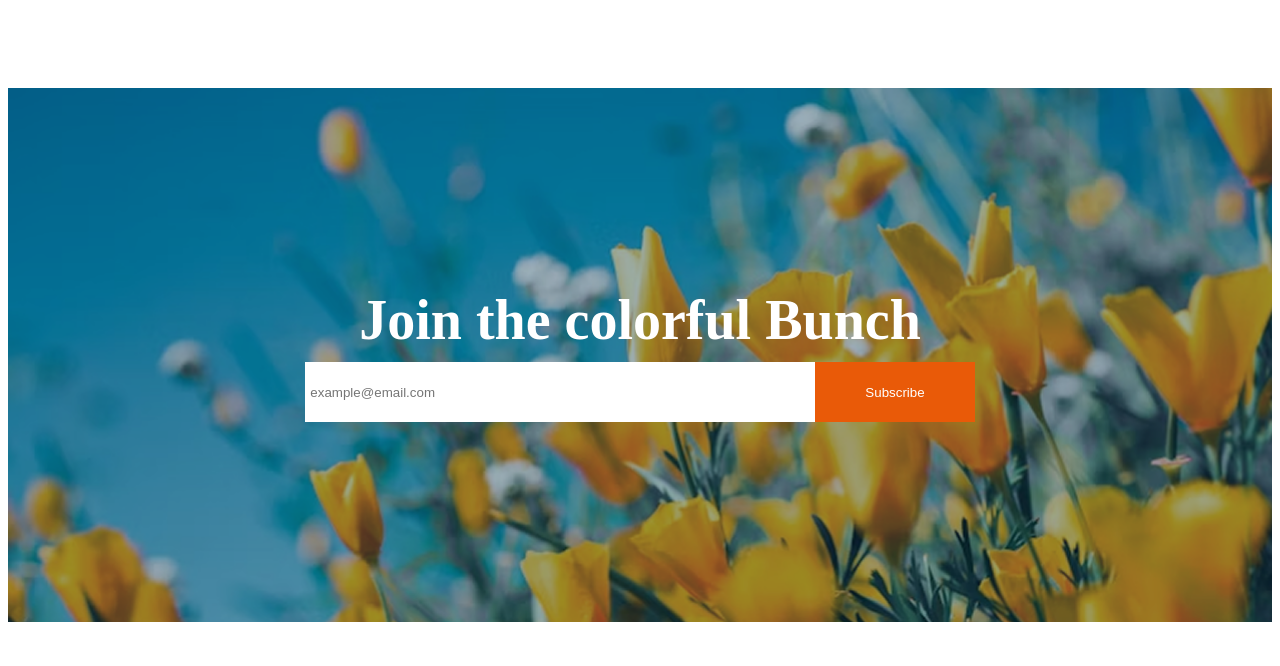
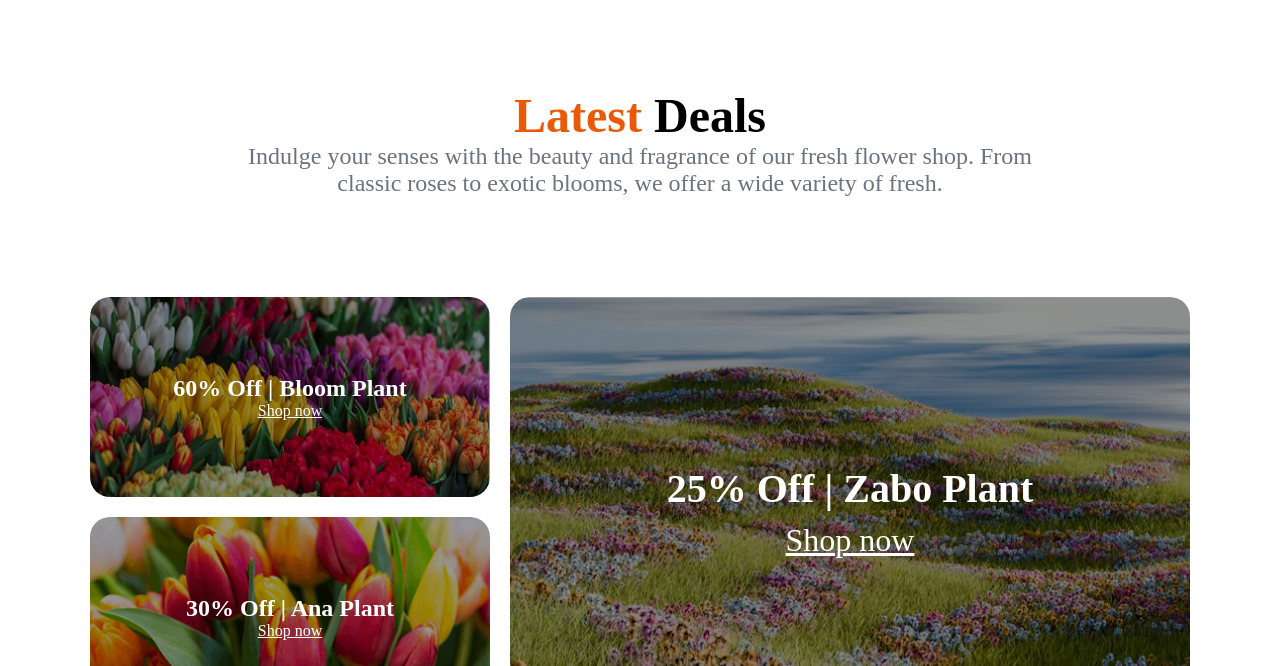
Before and after one commit to masrafi143/Responsive-Flowers-PH-B12-Assignment-02, a plain HTML site: page index.html in a window 1280 px wide. Shown: the part 2464-3130 px from the top of the page. Drawn offline with nearby package versions, Linux system fonts and the light colour scheme.

Commit message:
add latest-deals section

```diff
--- a/index.html
+++ b/index.html
@@ -109,6 +109,27 @@
                 </ul>
             </div>
           </section>
+          <!-- latest deal section -->
+           <section class="latest-deal">
+              <h1> <span class="text-orange">Latest</span> Deals</h1>
+              <p class="text-gray">Indulge your senses with the beauty and fragrance of our fresh flower shop. From classic roses to exotic blooms, we offer a wide variety of fresh.</p>
+              <div class="deals-info">
+                <div class="vertical-collage">
+                  <div class="deal-1 deal-img">
+                    <h3>60% Off | Bloom Plant</h3>
+                    <a href="#">Shop now</a>
+                  </div>
+                  <div class="deal-2 deal-img">
+                    <h3>30% Off | Ana  Plant</h3>
+                    <a href="#">Shop now</a>
+                  </div>
+                </div>
+                <div class="deal-3 deal-img">
+                  <h3>25% Off | Zabo Plant</h3>
+                  <a href="#">Shop now</a>
+                </div>
+              </div>
+           </section>
         <!-- join section -->
         <section class="join-section">
             <h1>Join the colorful Bunch</h1>
--- a/style.css
+++ b/style.css
@@ -124,6 +124,81 @@ nav a{
     font-size: 1.5rem;
     margin-top: 20px;
 }
+
+/* latest deal section */
+.latest-deal{
+    max-width: 1100px;
+    margin: 0 auto;
+    margin-bottom: 100px;
+    text-align: center;
+}
+.latest-deal h1{
+    font-weight: bold;
+    font-size: 3rem;
+    margin: 0;
+}
+.latest-deal p{
+    font-size: 1.5rem;
+    max-width: 800px;
+    margin: 0 auto;
+}
+.deals-info{
+    display: flex;
+    gap: 20px;
+    margin-top: 100px;
+}
+.vertical-collage{
+    display: flex;
+    flex-direction: column;
+    gap: 20px;
+}
+.deal-img{
+    border-radius: 20px;
+    background-size: cover;
+    background-position: center;
+    background-repeat: no-repeat;
+    color: white;
+    background-color: rgba(0, 0, 0, 0.4);
+    background-blend-mode: darken;
+    display: flex;
+    flex-direction: column;
+    justify-content: center;
+    align-items: center;
+}
+.deal-1{
+    background-image: url(./assets/deal-bloom.png);
+    height: 200px;
+    width: 400px;
+}
+.deal-2{
+    background-image: url(./assets/deal-ana.png);
+    height: 200px;
+    width: 400px;
+}
+.deal-3{
+    background-image: url(./assets/deal-zabo.png);
+    height: 420px;
+    width: 800px;
+}
+.deal-1 h3, .deal-2 h3{
+    font-weight: bold;
+    font-size: 1.5rem;
+    margin: 0;
+}
+.deal-1 a, .deal-2 a{
+    color: white;
+    font-weight: 500;
+}
+.deal-3 h3{
+    font-weight: bold;
+    font-size: 2.5rem;
+    margin: 10px;
+}
+.deal-3 a{
+    color: white;
+    font-size: 2rem;
+}
+
 /* join section */
 .join-section{
     background-image: url(./assets/news-letter-bg.png);
```
